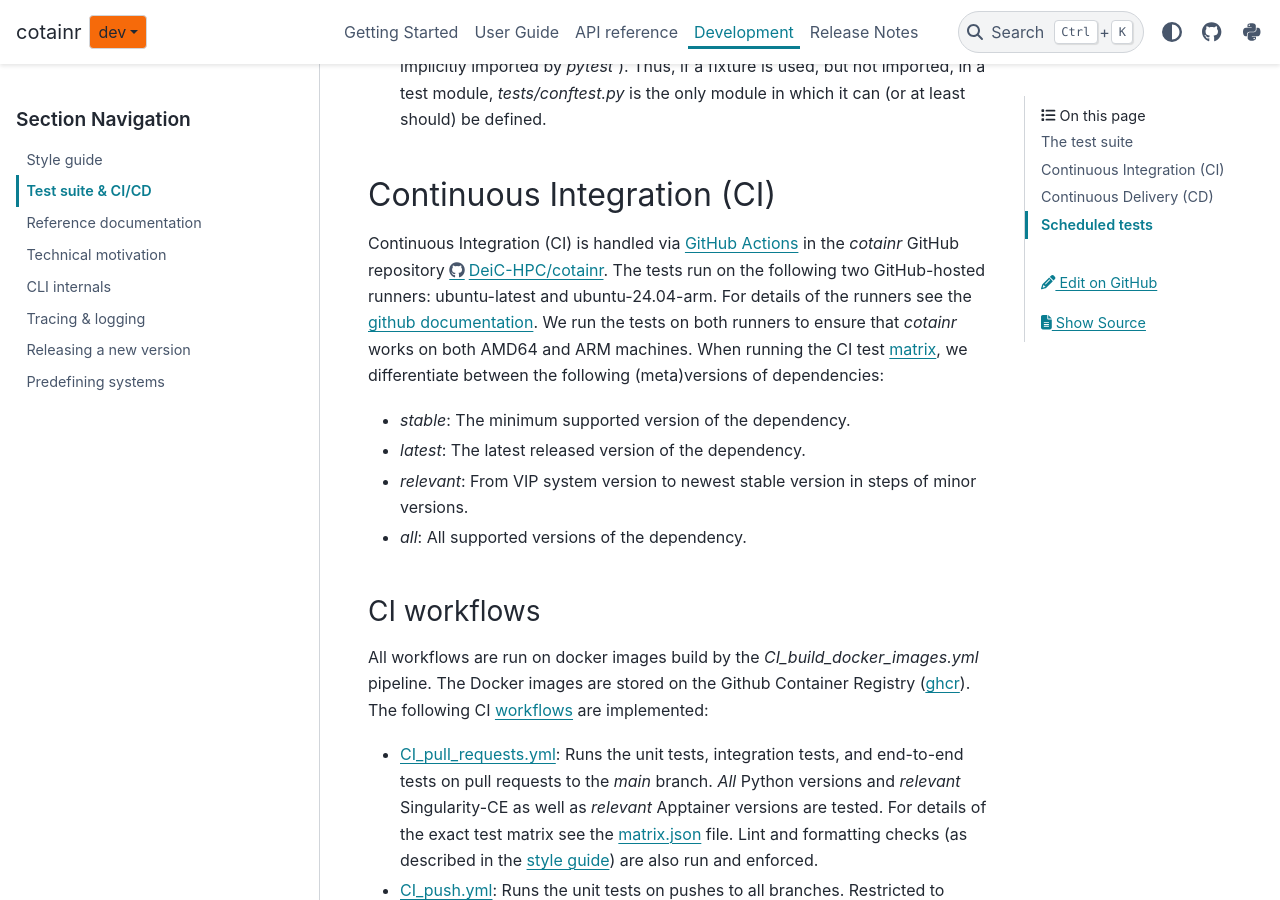
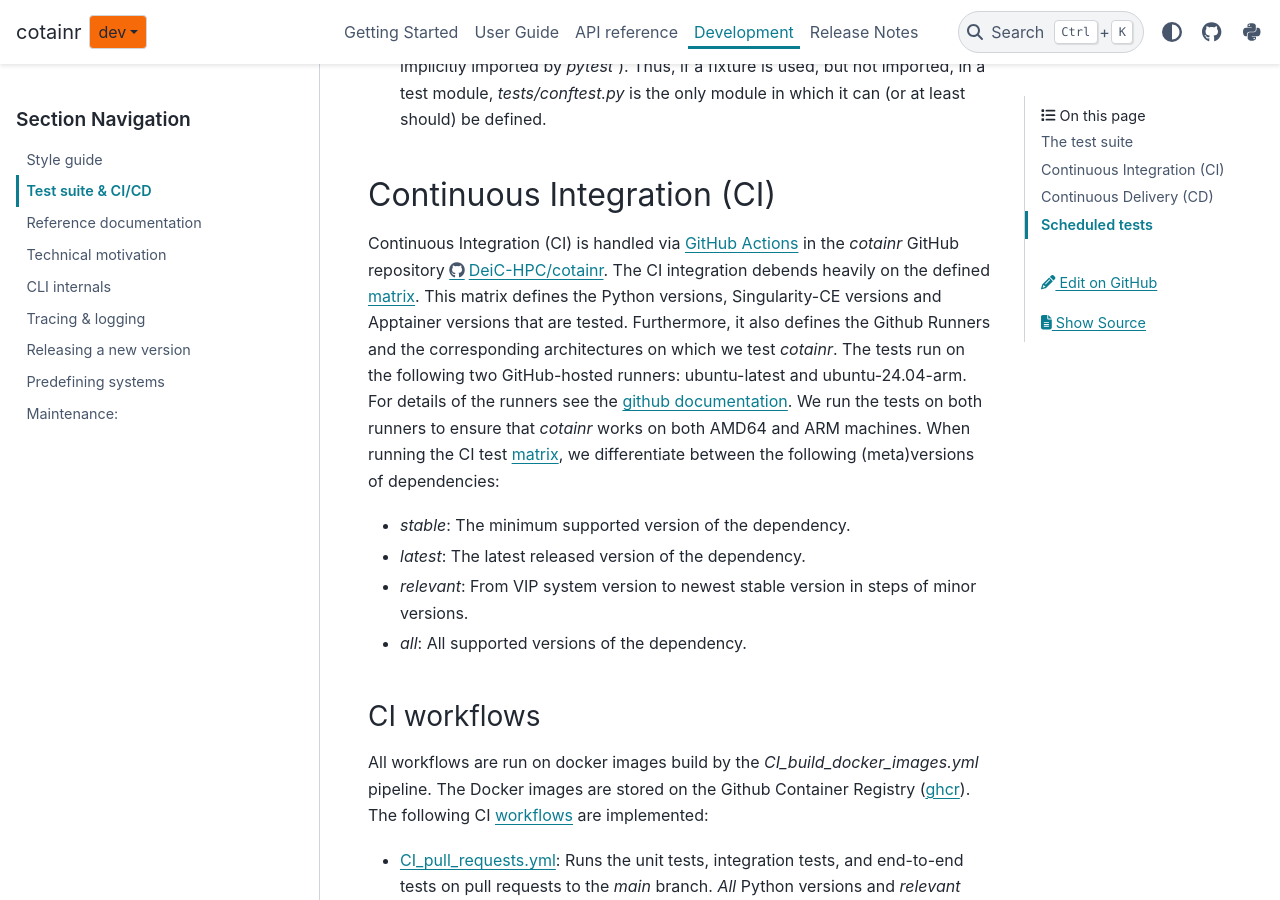
Before and after one commit to DeiC-HPC/cotainr, a Sphinx documentation site: the page built from doc/development/test_suite_ci_cd.rst, in a window 1280 px wide and 900 px high, scrolled down 2753 px. Built offline with Sphinx 7.4.7 and the PyData theme 0.15.4, drawn with Linux system fonts in a browser that asks for light colours; pages that are not in the unit, such as notebooks, are missing from menus.

```diff
--- a/doc/development/index.rst
+++ b/doc/development/index.rst
@@ -38,3 +38,4 @@ If you would like to contribute changes to the `cotainr` codebase or documentati
     tracing_logging
     releasing
     systems
+    maintenance
--- a/doc/development/test_suite_ci_cd.rst
+++ b/doc/development/test_suite_ci_cd.rst
@@ -70,6 +70,8 @@ Imports in test modules are based on the following conventions:
 Continuous Integration (CI)
 ---------------------------
 Continuous Integration (CI) is handled via `GitHub Actions <https://docs.github.com/en/actions>`_ in the `cotainr` GitHub repository https://github.com/DeiC-HPC/cotainr/actions.
+The CI integration debends heavily on the defined `matrix <https://github.com/DeiC-HPC/cotainr/actions/workflows/matrix.json>`_.
+This matrix defines the Python versions, Singularity-CE versions and Apptainer versions that are tested. Furthermore, it also defines the Github Runners and the corresponding architectures on which we test `cotainr`.
 The tests run on the following two GitHub-hosted runners: ubuntu-latest and ubuntu-24.04-arm. For details of the runners see the `github documentation <https://docs.github.com/en/actions/using-github-hosted-runners/about-github-hosted-runners/about-github-hosted-runners#supported-runners-and-hardware-resources>`_.
 We run the tests on both runners to ensure that `cotainr` works on both AMD64 and ARM machines.
 When running the CI test `matrix <https://docs.github.com/en/actions/using-jobs/using-a-matrix-for-your-jobs>`_, we differentiate between the following (meta)versions of dependencies:
```
Also changed, not shown: doc/development/maintenance.rst (added, +22 -0 lines), 2 other files.
